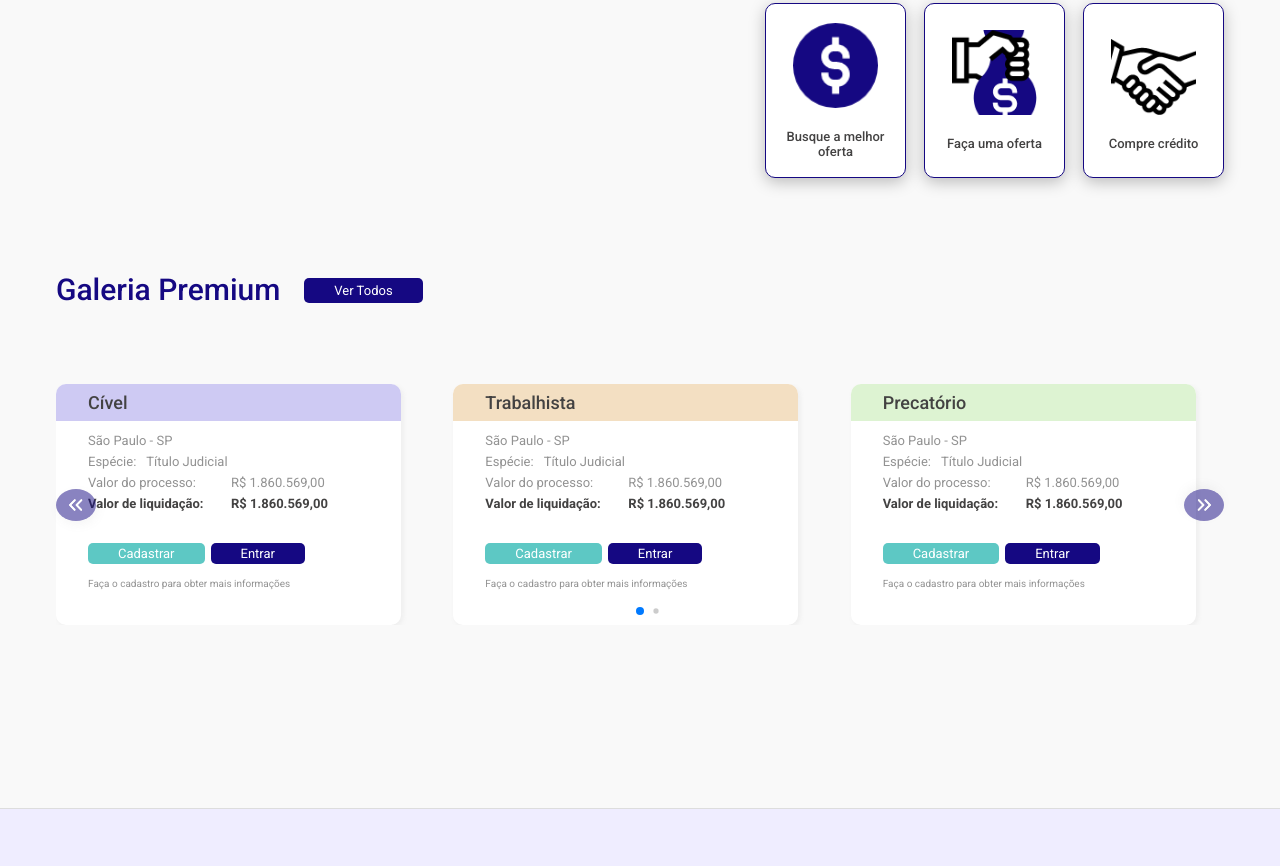
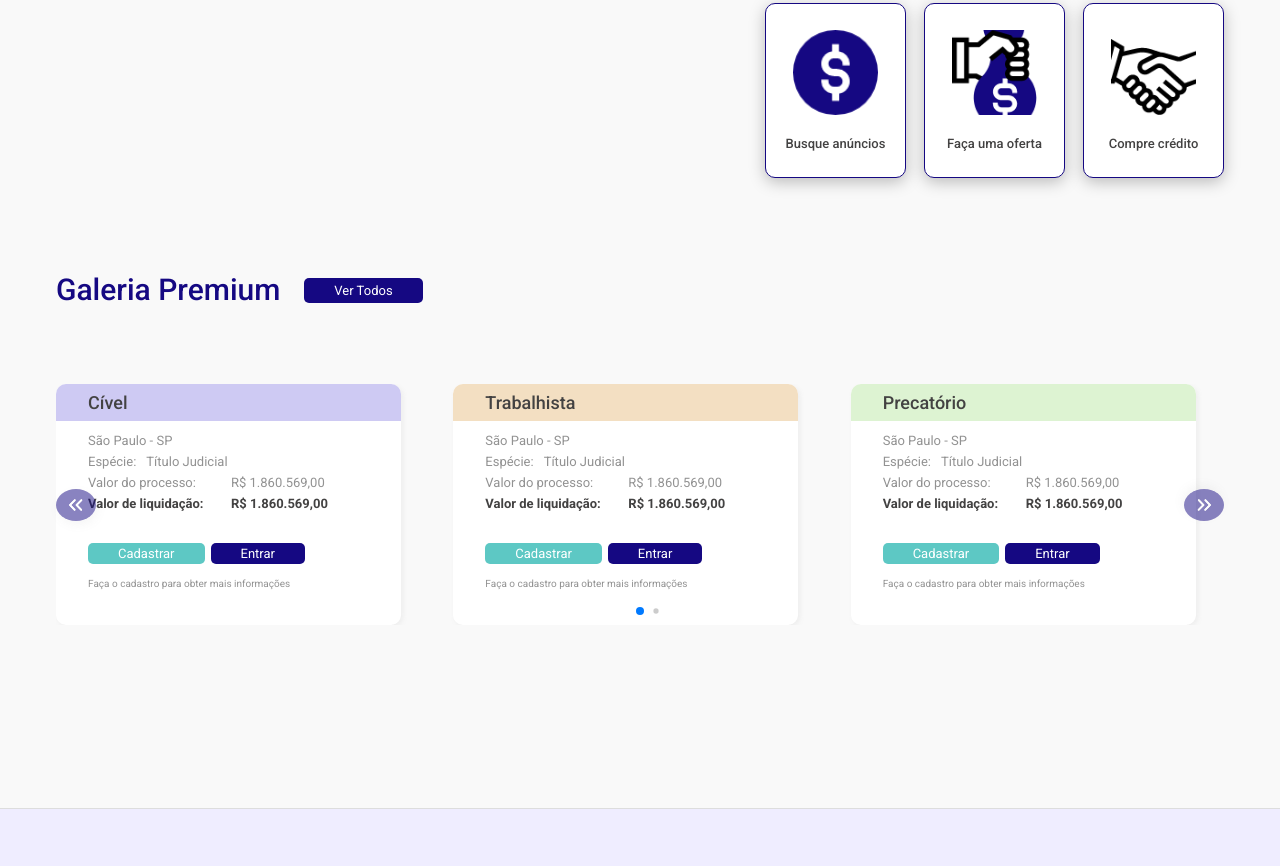
Before and after one commit to carolkoga/creditbook-frontend, a Next.js app: page / in a window 1280 px wide. Shown: the part 1000-1866 px from the top of the page. Built offline with nearby package versions, Linux system fonts and the light colour scheme.

Commit message:
refactor: legend InfoCard in Landing Page

```diff
--- a/src/pages/index.tsx
+++ b/src/pages/index.tsx
@@ -118,7 +118,7 @@ export default function HomeLadingPage() {
                 />
               </div>
               <span>
-                Busque a melhor oferta
+                Busque anúncios
               </span>
             </InfoCard>
 
```
